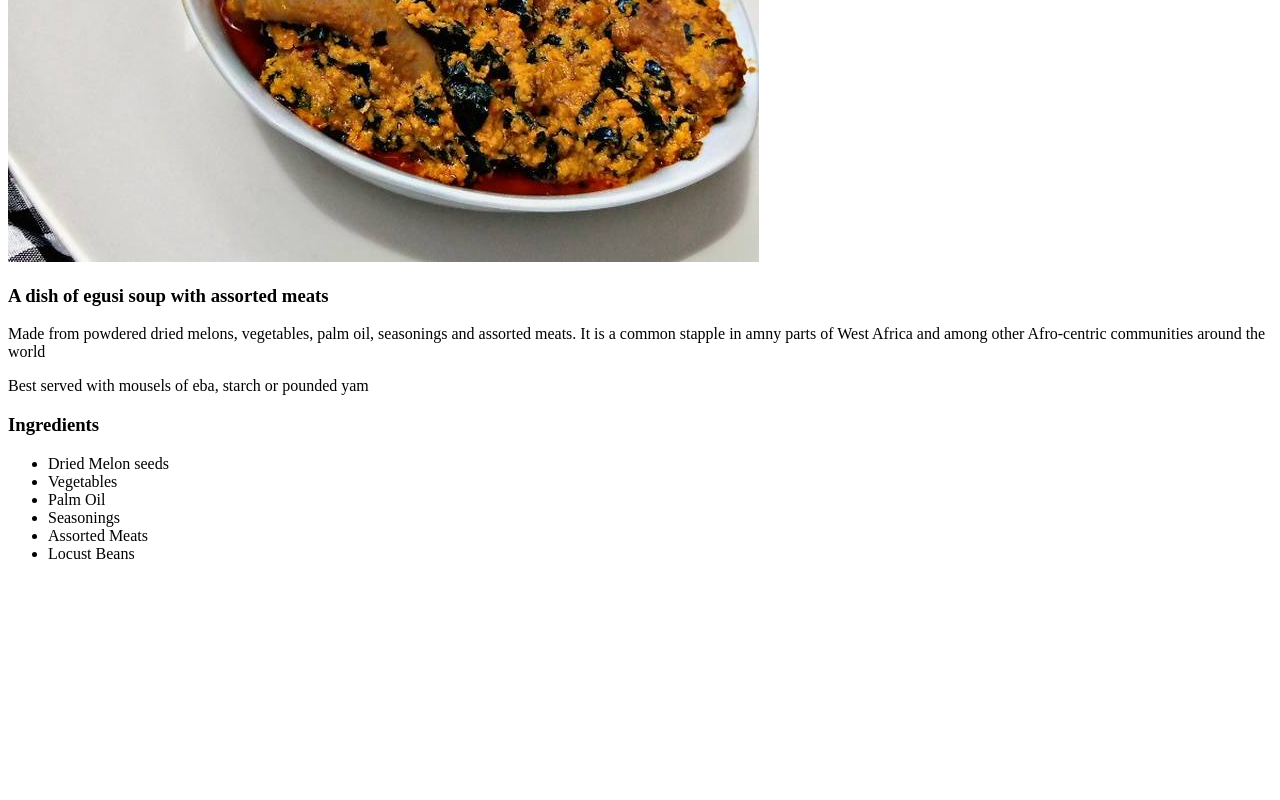
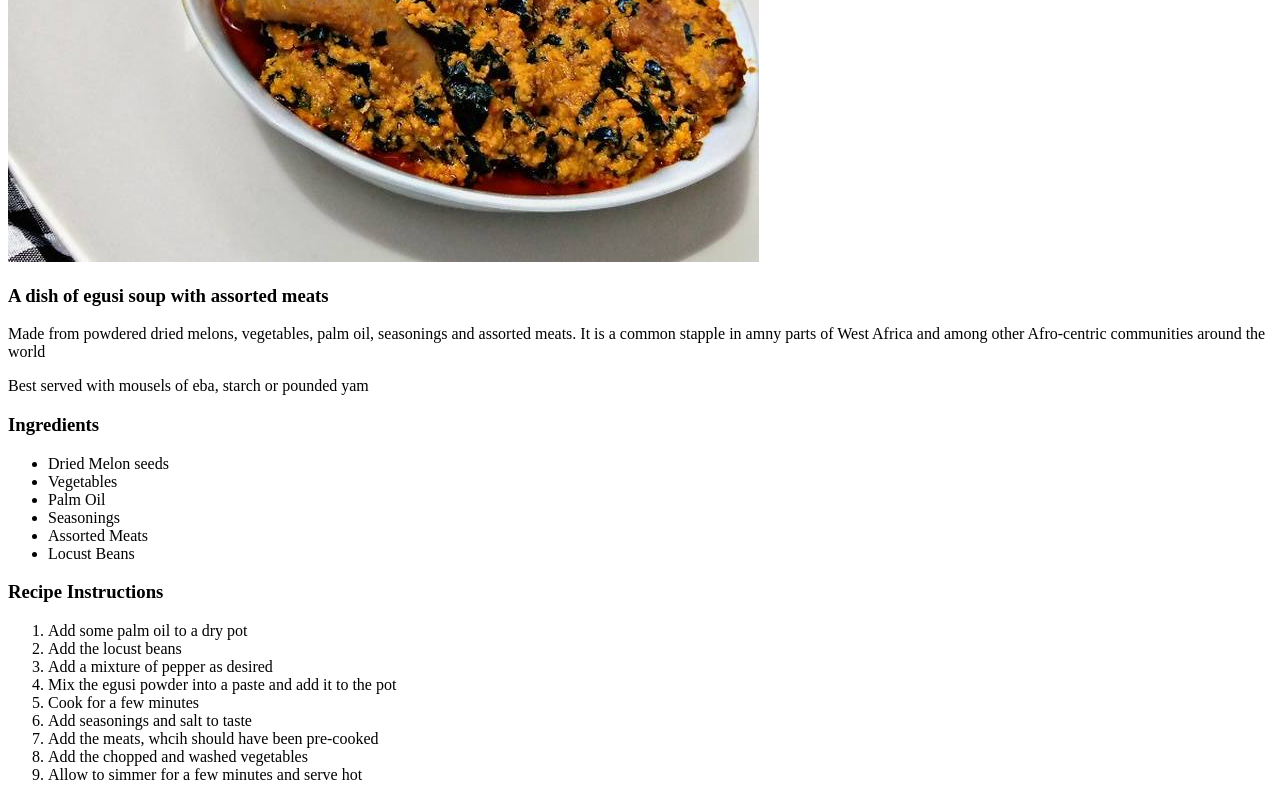
Before and after one commit to invisibleopey/odin-recipes, a plain HTML site: page recipes/egusi.html in a window 1280 px wide. Shown: the part 350-1150 px from the top of the page. Before the commit the page ends 929 px from the top, so only its background shows below. Drawn offline with Linux system fonts and the light colour scheme.

Commit message:
Added an ordered list of intructions

```diff
--- a/recipes/egusi.html
+++ b/recipes/egusi.html
@@ -25,5 +25,17 @@
       <li>Assorted Meats</li>
       <li>Locust Beans</li>
     </ul>
+    <h3>Recipe Instructions</h3>
+    <ol>
+      <li>Add some palm oil to a dry pot</li>
+      <li>Add the locust beans</li>
+      <li>Add a mixture of pepper as desired</li>
+      <li>Mix the egusi powder into a paste and add it to the pot</li>
+      <li>Cook for a few minutes</li>
+      <li>Add seasonings and salt to taste</li>
+      <li>Add the meats, whcih should have been pre-cooked</li>
+      <li>Add the chopped and washed vegetables</li>
+      <li>Allow to simmer for a few minutes and serve hot</li>
+    </ol>
   </body>
 </html>
```
